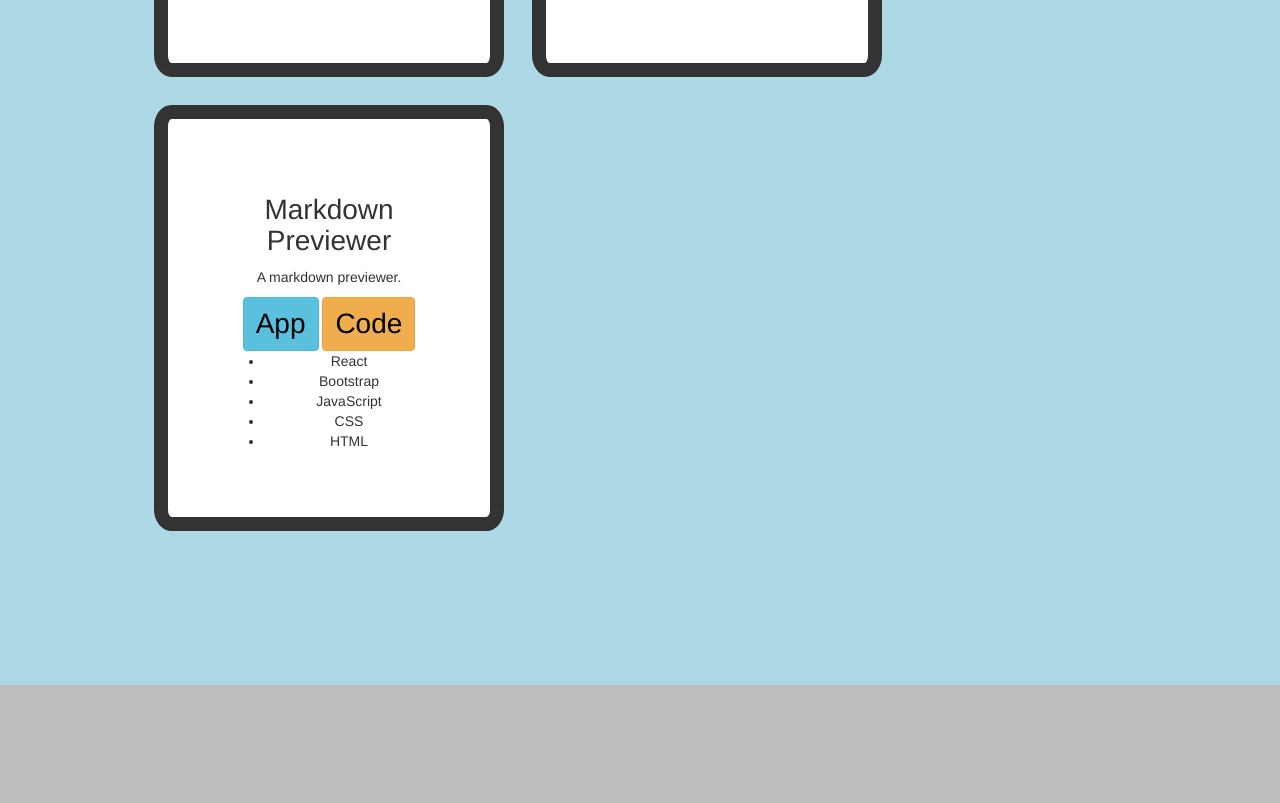
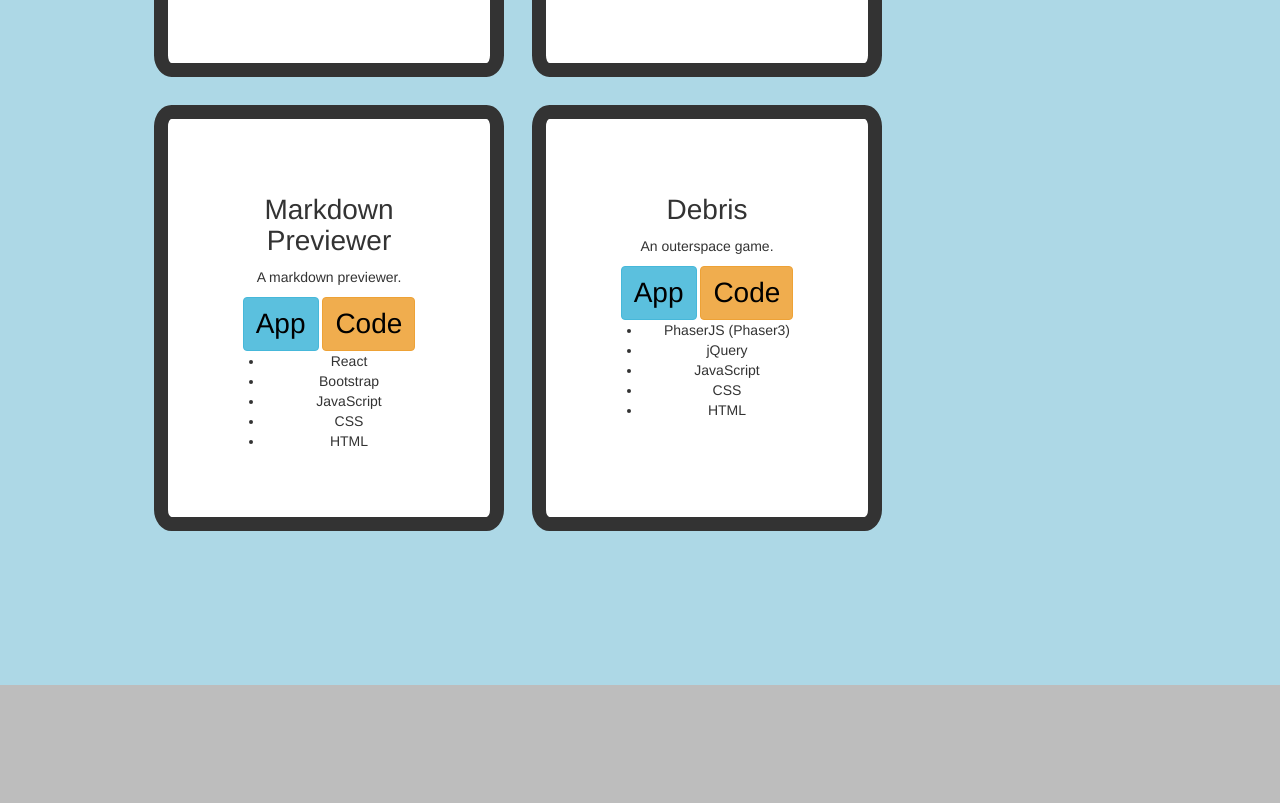
Before and after one commit to wwyl1234/portfolio-webpage, a plain HTML site: page index.html in a window 1280 px wide. Shown: the part 1934-2737 px from the top of the page. Drawn offline with nearby package versions, Linux system fonts and the light colour scheme.

Commit message:
Removed survey-form project. Added Debris project to portfolio.

```diff
--- a/index.html
+++ b/index.html
@@ -121,23 +121,6 @@
                         </li>
                     </ul>
                 </div>
-                <!--
-                <div class='project-tile' id='project-survey-form'>
-                    <h2>{{ name }}</h2>
-                    <p> {{ description }}</p>
-                    <a id='project-survey-form-link' href='https://wwyl1234.github.io/survey-form/' target='_blank' class='btn btn-info'>
-                        App
-                    </a>
-                    <a href='https://github.com/wwyl1234/survey-form' target='_blank' class='btn btn-warning'>
-                        Code
-                    </a>
-                    <ul>
-                        <li v-for="item in techs" >
-                            {{ item }}
-                        </li>
-                    </ul>
-                </div>
-                -->
 
                 <div class='project-tile' id='project-technical-documentation-page'>
                     <h2>{{ name }}</h2>
@@ -186,6 +169,23 @@
                     </ul>
 
                 </div>
+                <div class='project-tile' id='project-debris'>
+                    <h2>{{ name }}</h2>
+                    <p> {{ description }}</p>
+                    <a id='project-debris-link' href='https://wwyl1234.github.io/scifi-outerspace/' target='_blank' class='btn btn-info'>
+                        App
+                    </a>
+                    <a href='https://github.com/wwyl1234/scifi-outerspace' target='_blank' class='btn btn-warning'>
+                        Code
+                    </a>
+                    <ul>
+                        <li v-for="item in techs" >
+                            {{ item }}
+                        </li>
+                    </ul>
+
+                </div>
+
             </div>
         </div>
         <div id='info'>
--- a/script/main.js
+++ b/script/main.js
@@ -21,16 +21,6 @@ window.onload = function () {
             name: 'Software KISS (Blog)',
             description: 'A blog to keep track of my learning and exposure to software-related technologies',
             techs: ['JavaScript', 'CSS', 'HTML', 'Heroku', 'Express', 'PostgreSQL'],
-
-        }
-    });
-
-    const projectSurveyForm = new Vue({
-        el: '#project-survey-form',
-        data : {
-            name: 'Survey Form',
-            description: 'A survey form.',
-            techs: ['JavaScript', 'CSS', 'HTML'],
 
         }
     });
@@ -61,7 +51,15 @@ window.onload = function () {
             name: 'Markdown Previewer',
             description: 'A markdown previewer.',
             techs: ['React', 'Bootstrap', 'JavaScript', 'CSS', 'HTML'],
+        }
+    });
 
+    const projectDebris = new Vue({
+        el: '#project-debris',
+        data : {
+            name: 'Debris',
+            description: 'An outerspace game.',
+            techs: ['PhaserJS (Phaser3)', 'jQuery','JavaScript', 'CSS', 'HTML'],
         }
     });
 
```
